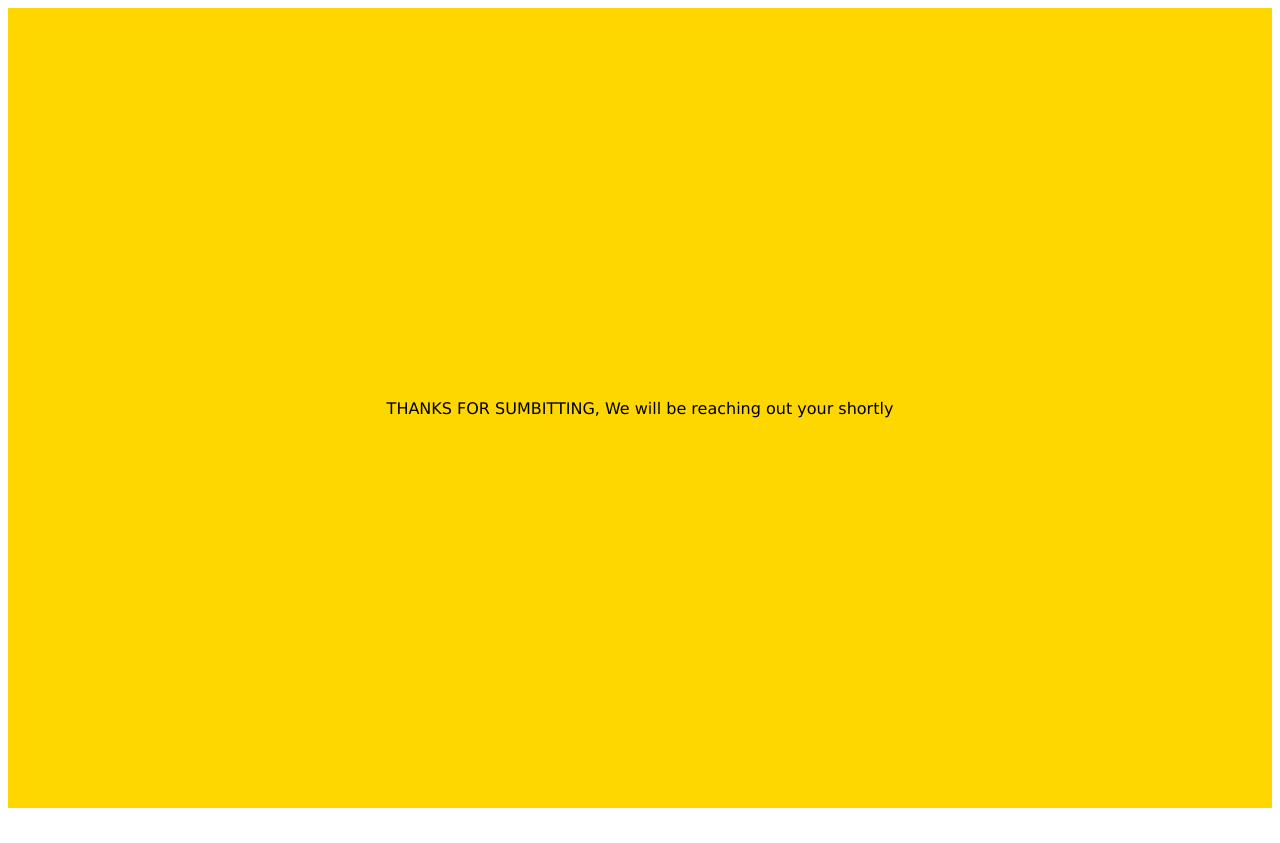
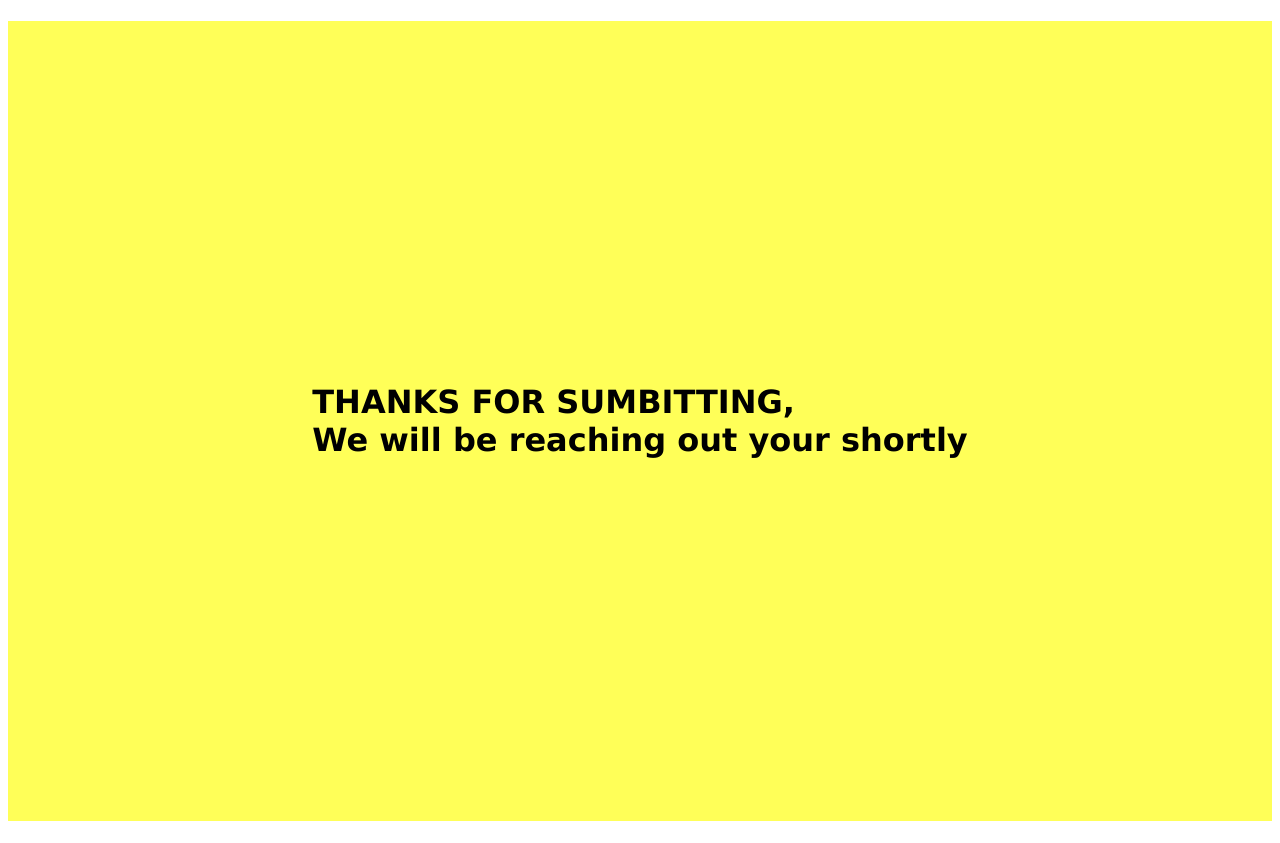
Before and after one commit to gur26001/contact-us-form, a plain HTML site: page response.html in a window 1280 px wide. Before the commit the page ends 816 px from the top, so only its background shows below. Drawn offline with Linux system fonts and the light colour scheme.

Commit message:
submit button working

```diff
--- a/response.html
+++ b/response.html
@@ -12,8 +12,8 @@
         font-family: 'Lucida Sans', 'Lucida Sans Regular', 'Lucida Grande', 'Lucida Sans Unicode', Geneva, Verdana, sans-serif;
     }
 
-    #res{
-        background-color: gold;
+    #res *{
+        background-color:rgb(255, 255, 88);
         width: 100%;
         height: 100vh;
         display: flex;
@@ -23,7 +23,9 @@
 </style>
 <body>
     <div id="res">
-        THANKS FOR SUMBITTING, We will be reaching out your shortly
+        <h1>
+            THANKS FOR SUMBITTING, <br> We will be reaching out your shortly
+        </h1>
     </div>
 </body>
 </html>
```
Also changed, not shown: index.html (+1 -1 lines).
